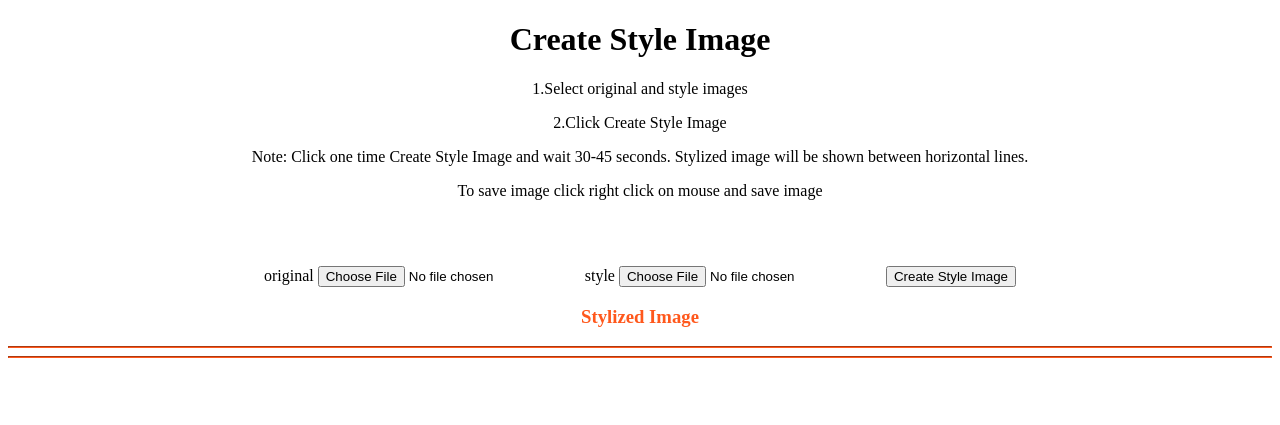
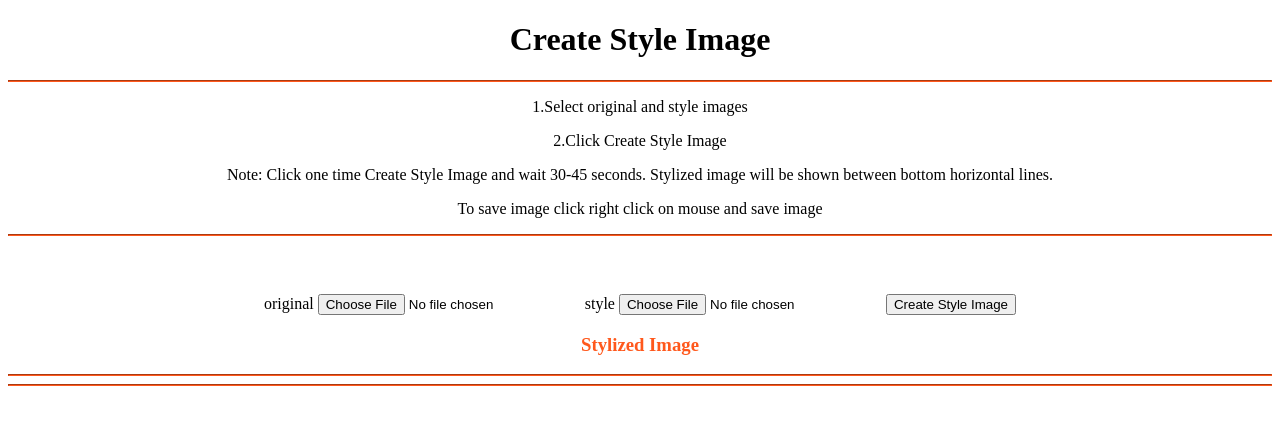
Before and after one commit to mustafaksr/python-style-transfer, a Flask app: page / in a window 1280 px wide. Shown: the top 425 px of the page. Run offline with Flask 2, Linux system fonts and the light colour scheme.

Commit message:
Dockerfile update

```diff
--- a/reqs.txt
+++ b/reqs.txt
@@ -1,4 +1,3 @@
-tensorflow
 tensorflow_hub
 Flask
 gunicorn
--- a/templates/index.html
+++ b/templates/index.html
@@ -11,10 +11,12 @@
 </head>
 <body>
     <h1>Create Style Image</h1>
+    <hr>
     <p>1.Select original and style images</p>
     <p>2.Click Create Style Image</p>
-    <p>Note: Click one time Create Style Image and wait 30-45 seconds. Stylized image will be shown between horizontal lines.</p>
+    <p>Note: Click one time Create Style Image and wait 30-45 seconds. Stylized image will be shown between bottom horizontal lines.</p>
     <p>To save image click right click on mouse and save image</p>
+    <hr>
     <div class="grp">
     <form id="upload-form" enctype="multipart/form-data" action='/' method='post' >
 
```
Also changed, not shown: 1 other file.
